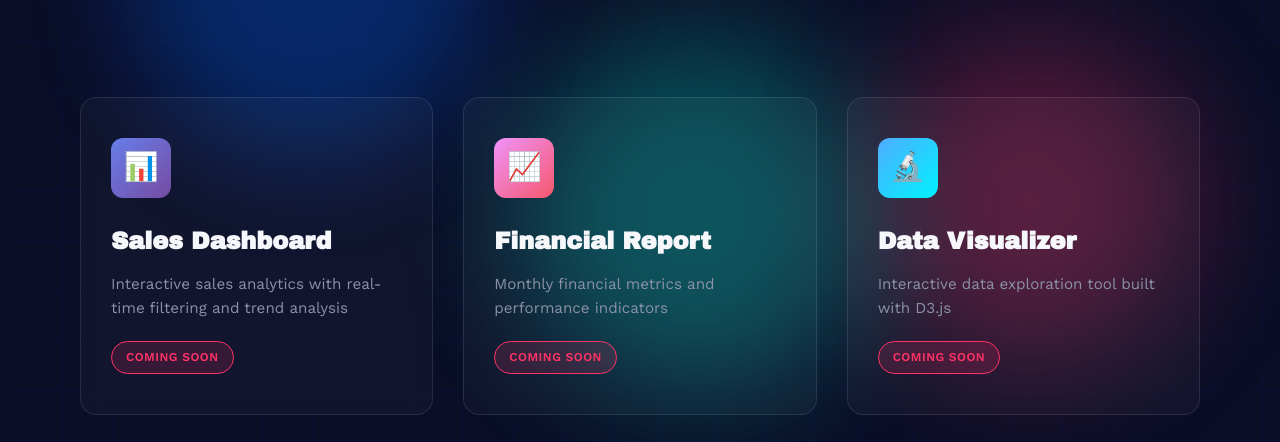
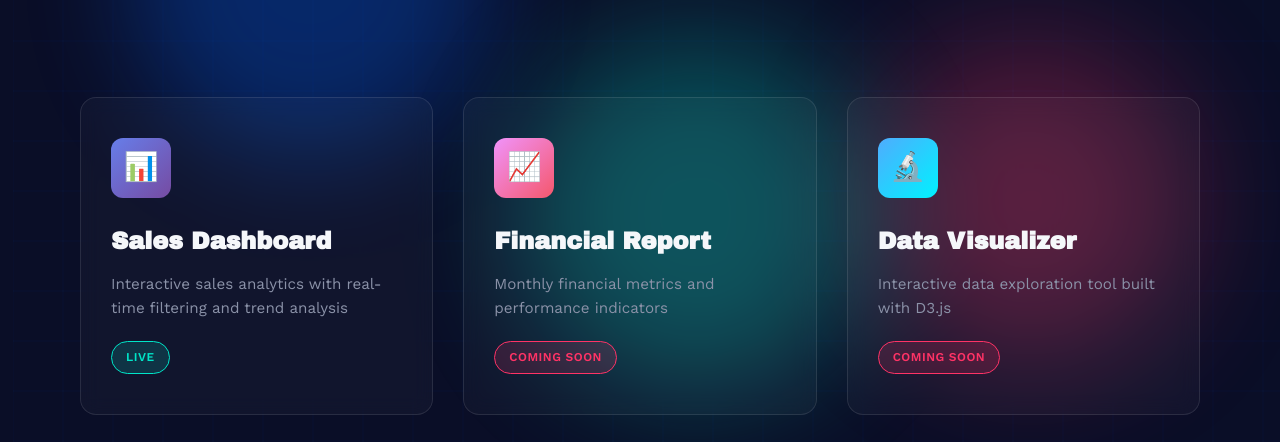
Before and after one commit to hughoreilly-ui/hughoreilly.co.uk, a plain HTML site: page index.html in a window 1280 px wide. Shown: the part 322-764 px from the top of the page. Drawn offline with nearby package versions, Linux system fonts and the light colour scheme.

Commit message:
Update index.html

```diff
--- a/index.html
+++ b/index.html
@@ -337,7 +337,7 @@
                 <div class="app-icon icon-shiny">📊</div>
                 <h2 class="app-title">Sales Dashboard</h2>
                 <p class="app-description">Interactive sales analytics with real-time filtering and trend analysis</p>
-                <span class="app-status status-coming">Coming Soon</span>
+                <span class="app-status status-active">Live</span>
             </a>
 
             <!-- Example Flexdashboard -->
```
